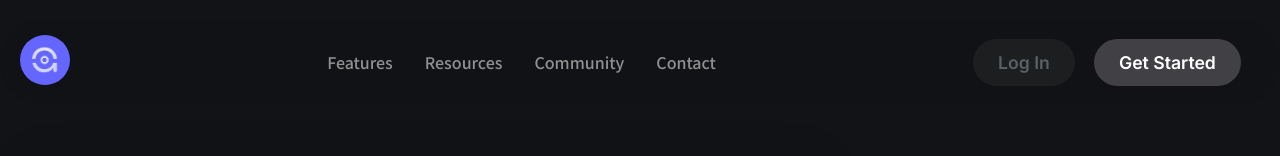
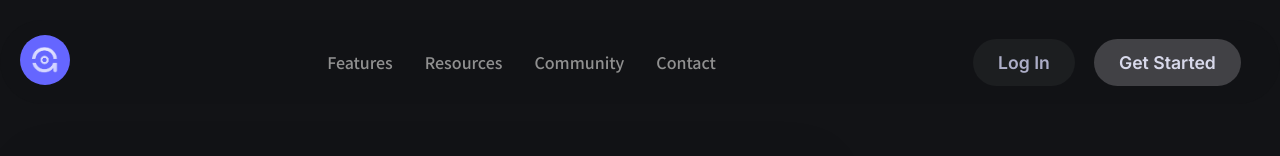
Before and after one commit to creative-tutorials/shopercase, a Next.js app: page /join in a window 1280 px wide. Shown: the top 156 px of the page. Built offline with nearby package versions, Linux system fonts and the light colour scheme; a web font is replaced by a local one.

Commit message:
🚚 Updated routes -footer & -header 💄 Updated UI

```diff
--- a/components/function/header/pageHeader.tsx
+++ b/components/function/header/pageHeader.tsx
@@ -27,17 +27,17 @@ export default function PageHeader({
           />
         </div>
         <div className={styles.linkContent}>
-          <Link href={"/"}>Features</Link>
-          <Link href={"/"}>Resources</Link>
-          <Link href={"/"}>Community</Link>
-          <Link href={"/"}>Contact</Link>
+          <Link href={"/features"}>Features</Link>
+          <Link href={"/resources"}>Resources</Link>
+          <Link href={"/community"}>Community</Link>
+          <Link href={"/contact"}>Contact</Link>
         </div>
         <div
           className={styles.headerBtns}
           id={isActive ? styles.active : undefined}
         >
-          <button id={styles.btn_alpha_login_rw}>Log In</button>
-          <button id={styles.btn_alpha_signuo_w2}>Get Started</button>
+          <button id={styles.btn_alpha_login_rw}><Link href={'/join'}>Log In</Link></button>
+          <button id={styles.btn_alpha_signuo_w2}><Link href={'/join'}>Get Started</Link></button>
         </div>
         <div className={styles.media}>
           {isMeidaHActive ? (
@@ -56,14 +56,14 @@ export default function PageHeader({
       {isMeidaHActive ? (
         <div className={styles.mediaH}>
           <div className={styles.m_linkContent}>
-            <Link href={"/"}>Features</Link>
-            <Link href={"/"}>Resources</Link>
-            <Link href={"/"}>Community</Link>
-            <Link href={"/"}>Contact</Link>
+            <Link href={"/features"}>Features</Link>
+            <Link href={"/resources"}>Resources</Link>
+            <Link href={"/community"}>Community</Link>
+            <Link href={"/contact"}>Contact</Link>
           </div>
           <div className={styles.m_headerBtns}>
-            <button id={styles.btn_alpha_login_rw}>Log In</button>
-            <button id={styles.btn_alpha_signuo_w2}>Get Started</button>
+            <button id={styles.btn_alpha_login_rw}><Link href={'/join'}>Log In</Link></button>
+            <button id={styles.btn_alpha_signuo_w2}><Link href={'/join'}>Get Started</Link></button>
           </div>
         </div>
       ) : null}
--- a/styles/Home.module.css
+++ b/styles/Home.module.css
@@ -75,6 +75,23 @@
   color: #fff;
   margin-right: 1.2rem;
   cursor: pointer;
+}
+.headerBtns #btn_alpha_login_rw a,
+#btn_alpha_signuo_w2 a {
+  text-decoration: none;
+  transition: all 0.3s ease-in-out;
+}
+.headerBtns #btn_alpha_login_rw a {
+  color: #adaec8;
+}
+.headerBtns #btn_alpha_signuo_w2 a {
+  color: #d8d9eb;
+}
+.headerBtns#active #btn_alpha_login_rw a {
+  color: #fff;
+}
+.headerBtns#active #btn_alpha_signuo_w2 a {
+  color: #fff;
 }
 .sections {
   margin-top: 10rem;
@@ -539,6 +556,11 @@ section.contact_wxi3#active .cn_rgt_img img {
   .headerBtns {
     display: none;
   }
+  .mediaH,
+  .m_headerBtns a {
+    text-decoration: none;
+    color: #fff;
+  }
   .Header {
     position: relative;
   }
@@ -579,7 +601,6 @@ section.contact_wxi3#active .cn_rgt_img img {
     outline: none;
     border: none;
     font-size: 1.2rem;
-    color: #fff;
     font-weight: 500;
     cursor: pointer;
     transition: all 0.2s ease-in-out;
```
Also changed, not shown: components/function/footer/pageFooter.tsx (+7 -7 lines).
